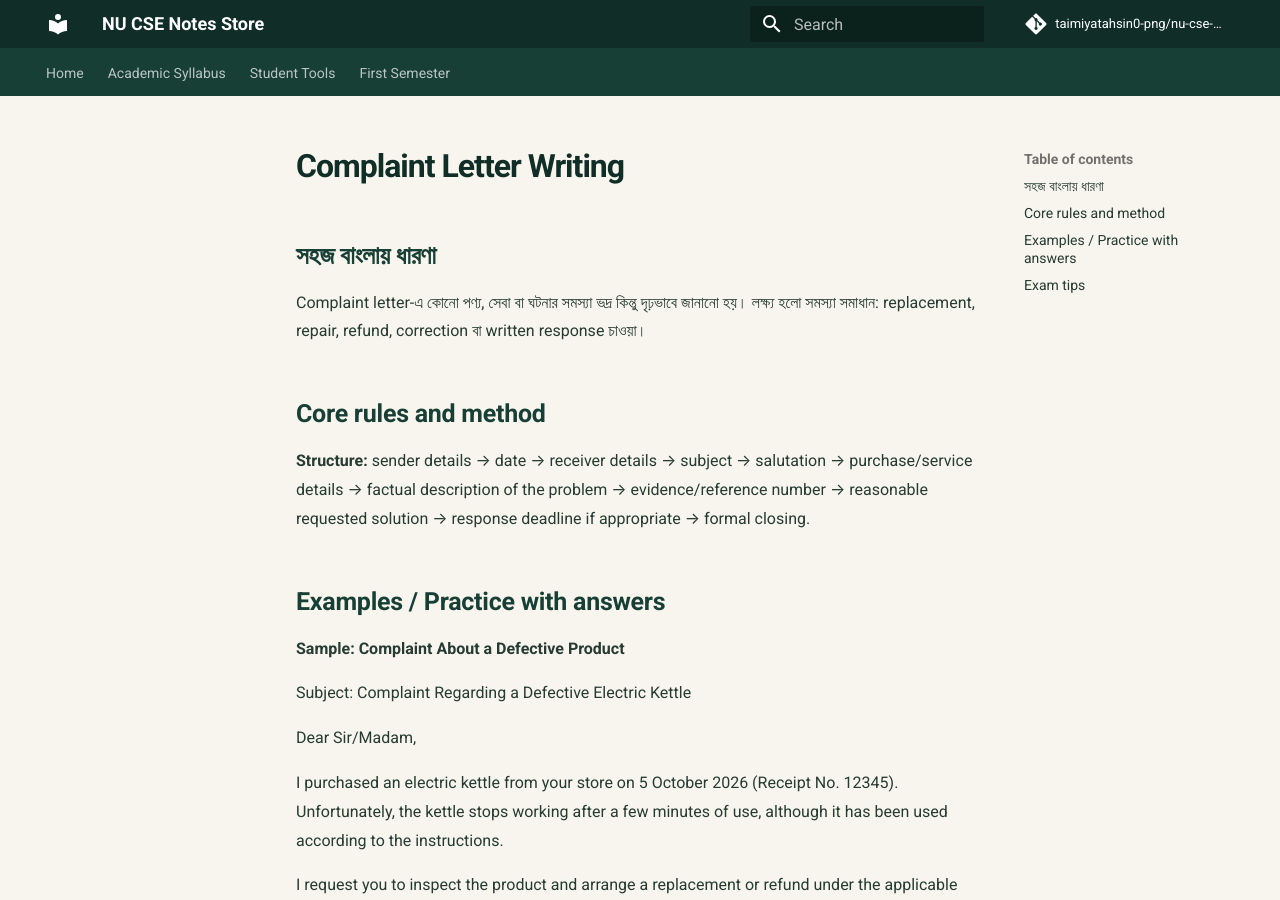
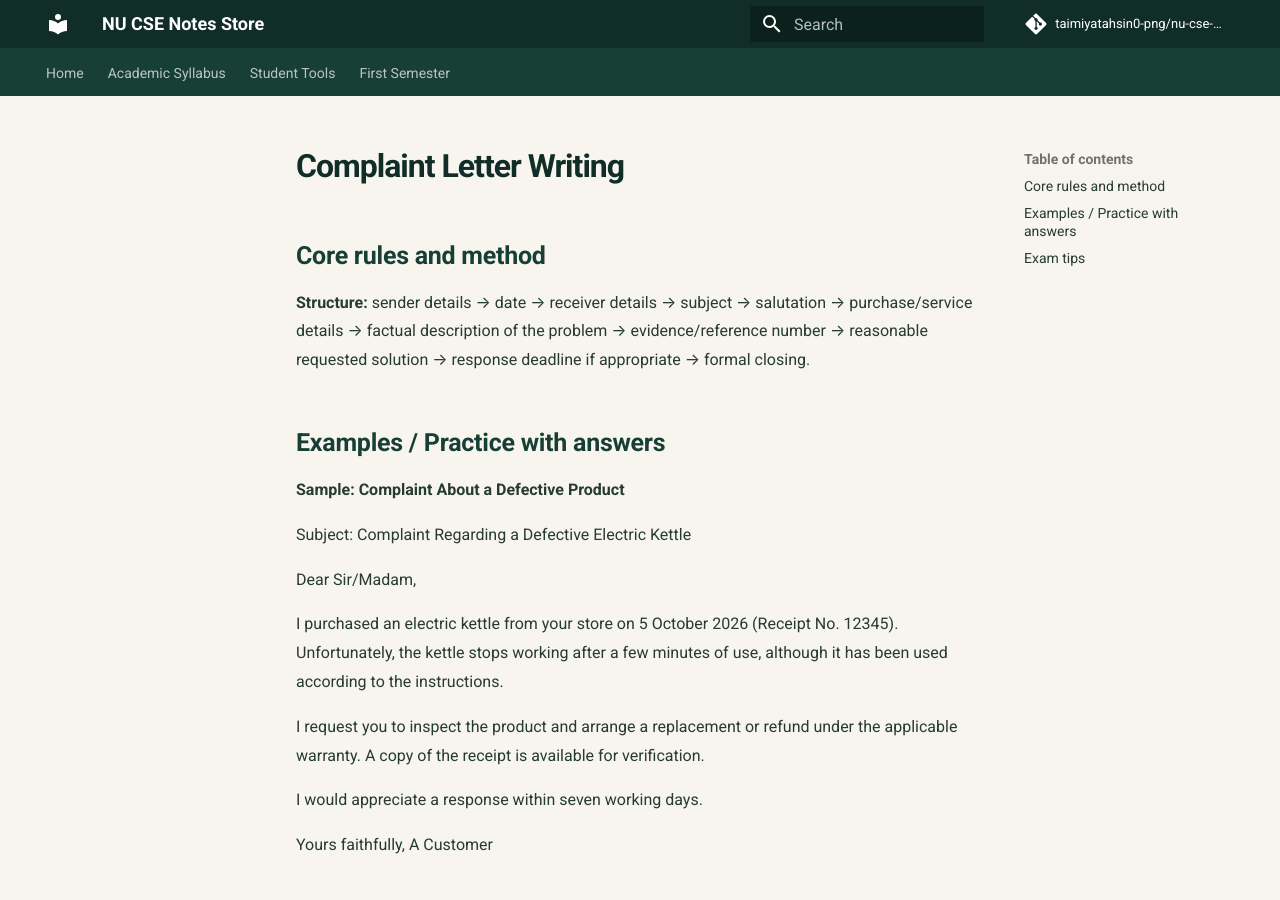
Before and after one commit to taimiyatahsin0-png/nu-cse-notes-store, an MkDocs documentation site: the page built from docs/subjects/eng/09-complaint-letter.md, in a window 1280 px wide and 900 px high. Built offline with MkDocs 1.6.1 and Material for MkDocs 9.7.7, drawn with Linux system fonts in a browser that asks for light colours; comment, search, counter and statistics services are not loaded.

Commit message:
Remove Bangla content; standardize English-only notes

```diff
--- a/docs/subjects/eng/09-complaint-letter.md
+++ b/docs/subjects/eng/09-complaint-letter.md
@@ -1,7 +1,4 @@
 # Complaint Letter Writing
-
-## সহজ বাংলায় ধারণা
-Complaint letter-এ কোনো পণ্য, সেবা বা ঘটনার সমস্যা ভদ্র কিন্তু দৃঢ়ভাবে জানানো হয়। লক্ষ্য হলো সমস্যা সমাধান: replacement, repair, refund, correction বা written response চাওয়া।
 
 ## Core rules and method
 **Structure:** sender details → date → receiver details → subject → salutation → purchase/service details → factual description of the problem → evidence/reference number → reasonable requested solution → response deadline if appropriate → formal closing.
```
